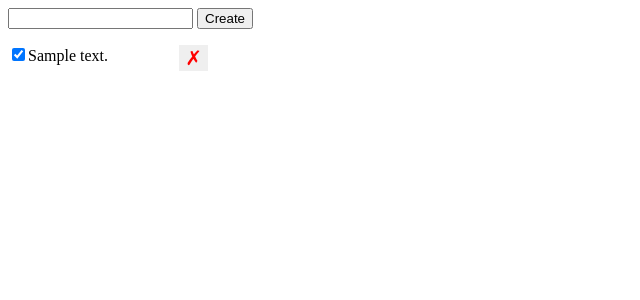
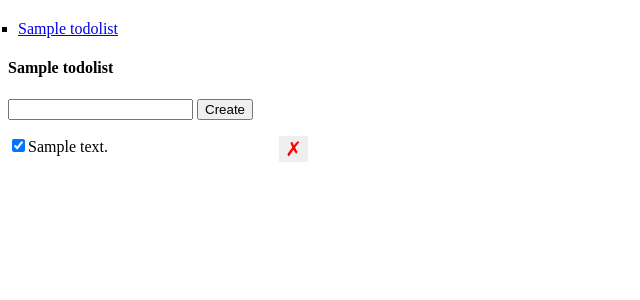
Before and after one commit to Aziz-Alarfaj/ToDo, a Flask app: page /lists/1 in a window 1280 px wide. Shown: the top 300 px of the page, without its empty margins (0-640 px from the left). Run offline with Flask 2, Linux system fonts and the light colour scheme; tables that the repository leaves empty hold one stand-in row (values such as "Sample post"); parts of the project's set-up code (start-up, migrations or seed data) failed here and were passed over.

Commit message:
toggiling the lists from the interface

```diff
--- a/app.py
+++ b/app.py
@@ -76,7 +76,10 @@ def create_todo():
 
 @app.route('/lists/<list_id>')
 def get_list_todos(list_id):
-    return render_template('index.html', data = Todo.query.filter_by(list_id = list_id).order_by('id').all()
+    return render_template('index.html',
+    lists = TodoList.query.order_by('id').all(),
+    active_list = TodoList.query.get(list_id),
+    todos = Todo.query.filter_by(list_id = list_id).order_by('id').all()
 )
 
 @app.route('/')
--- a/templates/index.html
+++ b/templates/index.html
@@ -9,7 +9,7 @@
                 list-style: none;
                 padding: 0;
                 margin: 0;
-                width: 200px;
+                width: 300px;
             }
 
             li {
@@ -25,18 +25,31 @@
                 cursor: pointer;
                 font-size: 20px;
             }
+
         </style>
     </head>
     <body>
+
+        <ul id="list" style="list-style: square; margin: 20 10 20 10;">
+            {% for list in lists %}
+            <li>
+                <a href="/lists/{{ list.id }}">
+                {{ list.name }}
+                </a>
+            </li>
+            {% endfor %}
+        </ul>
+
+        <h4>{{ active_list.name }}</h4>
         <form id="form">
             <input type="text" id="description" name="description">
             <input type="submit" value="Create">
         </form>
         <div id="error" class="hidden"">Somthing went wrong</div>
         <ul id="todos">
-            {% for d in data %}
-            <li> <input class="check-completed" data-id="{{ d.id }}" type="checkbox" {% if d.completed %} checked
-            {% endif %}>{{ d.description }} <button class="delete-todo" data-id="{{ d.id }}">&cross;</button>
+            {% for todo in todos %}
+            <li> <input class="check-completed" data-id="{{ todo.id }}" type="checkbox" {% if todo.completed %} checked
+            {% endif %}>{{ todo.description }} <button class="delete-todo" data-id="{{ todo.id }}">&cross;</button>
             </li>
             {% endfor %}
         </ul>
```
